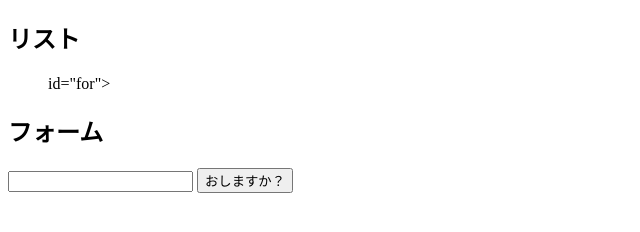
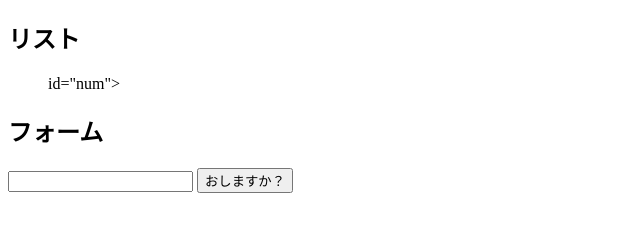
Before and after one commit to atsushi461/web1-12, a plain HTML site: page index.html in a window 1280 px wide. Shown: the full height of the page, 0-640 px from the left. Drawn offline with Linux system fonts and the light colour scheme.

Commit message:
Update index.html

```diff
--- a/index.html
+++ b/index.html
@@ -7,7 +7,7 @@
 <body>
  <section>
   <h1>リスト</h1>
-  <ul> id="for"></ul>
+  <ul> id="num"></ul>
    <h1>フォーム</h1>
    <form action="#" id="form">
     <input type="text" name="word">
```
